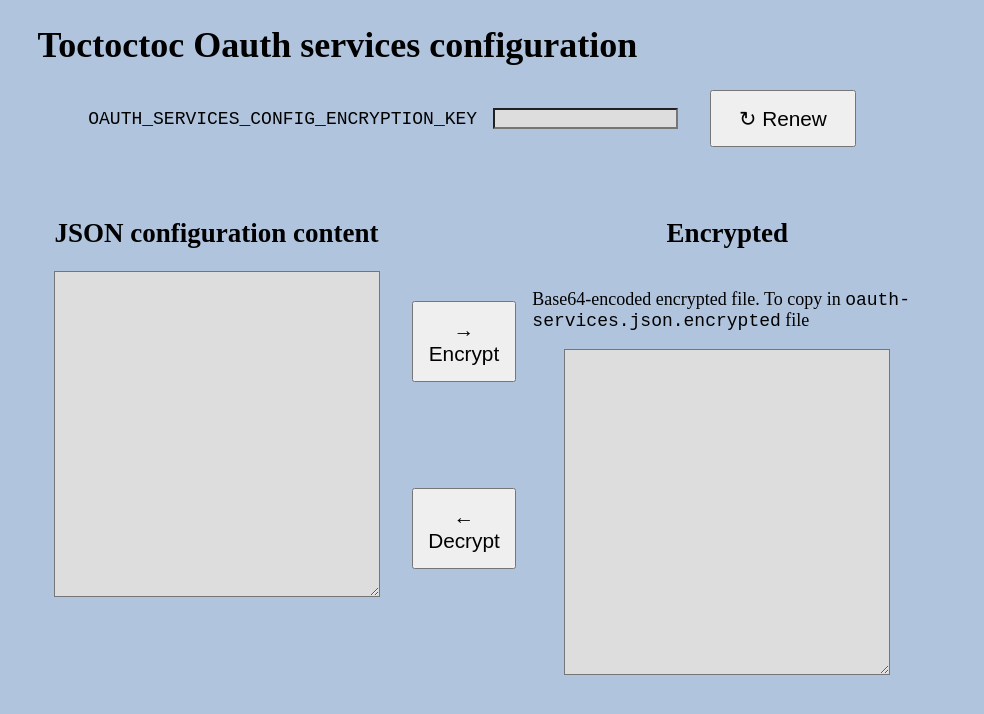
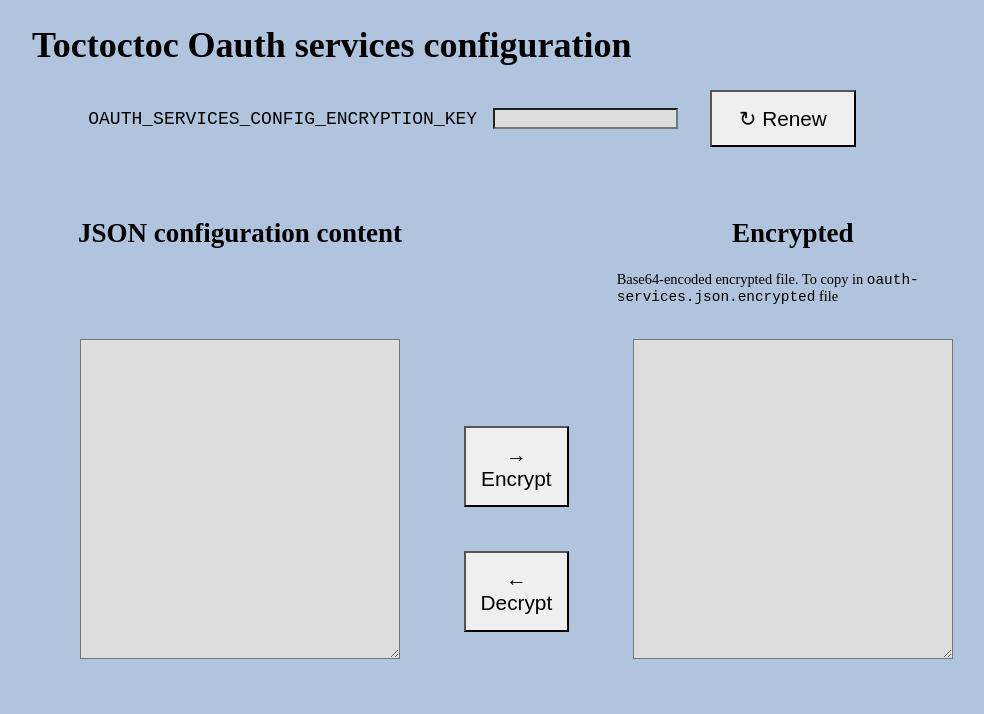
Before and after one commit to Scribouilli/toctoctoc, a website: page oauth-services-config.html in a window 1280 px wide. Shown: the whole page, without its empty margins (160-1144 px from the left). Drawn offline with Linux system fonts and the light colour scheme.

Commit message:
Ajustement styles de l'app de chiffrement de configuration

```diff
--- a/oauth-services-config.html
+++ b/oauth-services-config.html
@@ -9,6 +9,72 @@
         <meta name="description" content=" ">
         <meta name="viewport" content="width=device-width, initial-scale=1">
         <link rel="icon" href="data:,">
+
+        <style>
+            /*
+            http://www.paulirish.com/2012/box-sizing-border-box-ftw/
+            */
+            *, *:before, *:after {
+                box-sizing: border-box;
+                /* if you really care about older browsers, add prefixed versions at your own risks */
+            }
+
+            /*
+            Repeating the background mostly makes sense in the <body>. Otherwise, people usually want the image and preferably its center (not the top-right corner)
+            */
+            *:not(body) {
+                background-repeat: no-repeat;
+                background-position: center center;
+                background-size: cover;
+            }
+
+            /*
+            Makes the hidden attribute works even when an element is styled display: flex
+            http://lists.w3.org/Archives/Public/public-whatwg-archive/2014May/0001.html
+            */
+            [hidden] {
+                display: none !important;
+            }
+
+
+            html, body {
+                padding: 0;
+                margin: 0;
+            }
+
+            /*
+            In applications, there can be lists but HTML lists have bullet points and a bunch of useless styling attributes
+            */
+            ul, ol, menu {
+                margin: 0;
+                padding: 0;
+
+            }
+
+            ul, menu {
+                list-style: none;
+            }
+
+            li {
+                margin: 0;
+                padding: 0;
+            }
+
+            button{
+                cursor: pointer;
+            }
+
+            /* default iframe borders are just ugly */
+            iframe{
+                border: 0;
+            }
+
+
+            * {
+                border-collapse: collapse;
+            }
+
+        </style>
 
         <style>
             body{
@@ -70,9 +136,24 @@
                 align-items: center;
             }
 
+            .texts > div > header{
+                height: 9rem;
+            }
+            .texts > div > header h2{
+                text-align: center;
+            }
+            .texts > div > header > p{
+                font-size: 0.8em;
+            }
+
             .texts .buttons{
                 justify-content: space-evenly;
                 height: 100%;
+            }
+
+            .texts > div:not(.buttons){
+                width: 30rem;
+                padding: 0 2rem;
             }
 
         </style>
@@ -185,16 +266,21 @@
 
             <section class="texts">
                 <div>
-                    <h2>JSON configuration content</h2>
+                    <header>
+                        <h2>JSON configuration content</h2>
+                    </header>
                     <textarea id="plaintext"></textarea>
                 </div>
                 <div class="buttons">
+                    <header></header>
                     <button id="encrypt">→ Encrypt</button>
                     <button id="decrypt">← Decrypt</button>
                 </div>
                 <div>
-                    <h2>Encrypted</h2>
-                    <p>Base64-encoded encrypted file. To copy in <code>oauth-services.json.encrypted</code> file</p>
+                    <header>
+                        <h2>Encrypted</h2>
+                        <p>Base64-encoded encrypted file. To copy in <code>oauth-services.json.encrypted</code> file</p>
+                    </header>
                     <textarea id="ciphertext"></textarea>
                 </div>
             </section>
```
